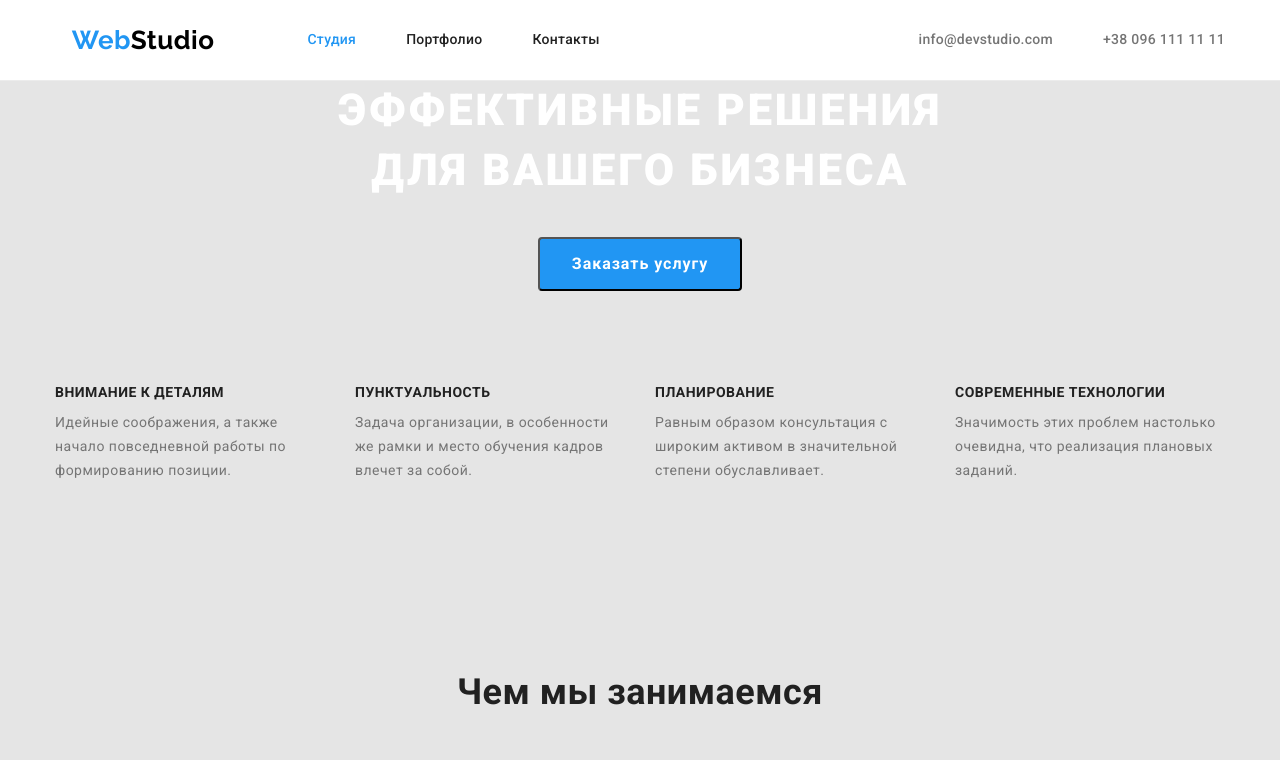
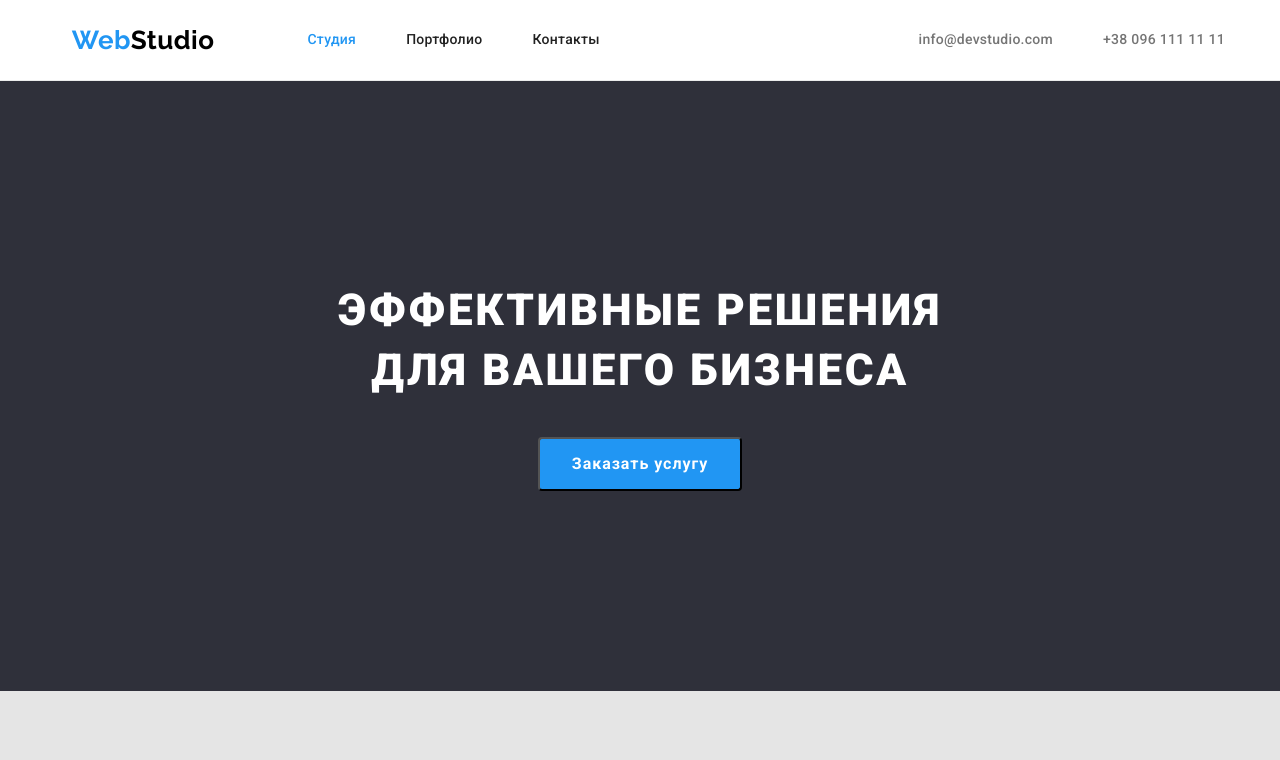
Before and after one commit to AlinaKornienko/goit-markup-hw-03, a plain HTML site: page index.html in a window 1280 px wide. Shown: the top 760 px of the page. Drawn offline with nearby package versions, Linux system fonts and the light colour scheme.

Commit message:
homework

```diff
--- a/css/styles.css
+++ b/css/styles.css
@@ -138,6 +138,9 @@ body {
 /* hero */
 .hero-section {
   text-align: center;
+  padding-top: 200px;
+  padding-bottom: 200px;
+  background-color: #2f303a;
 }
 .hero-title {
   margin-top: 0;
```
